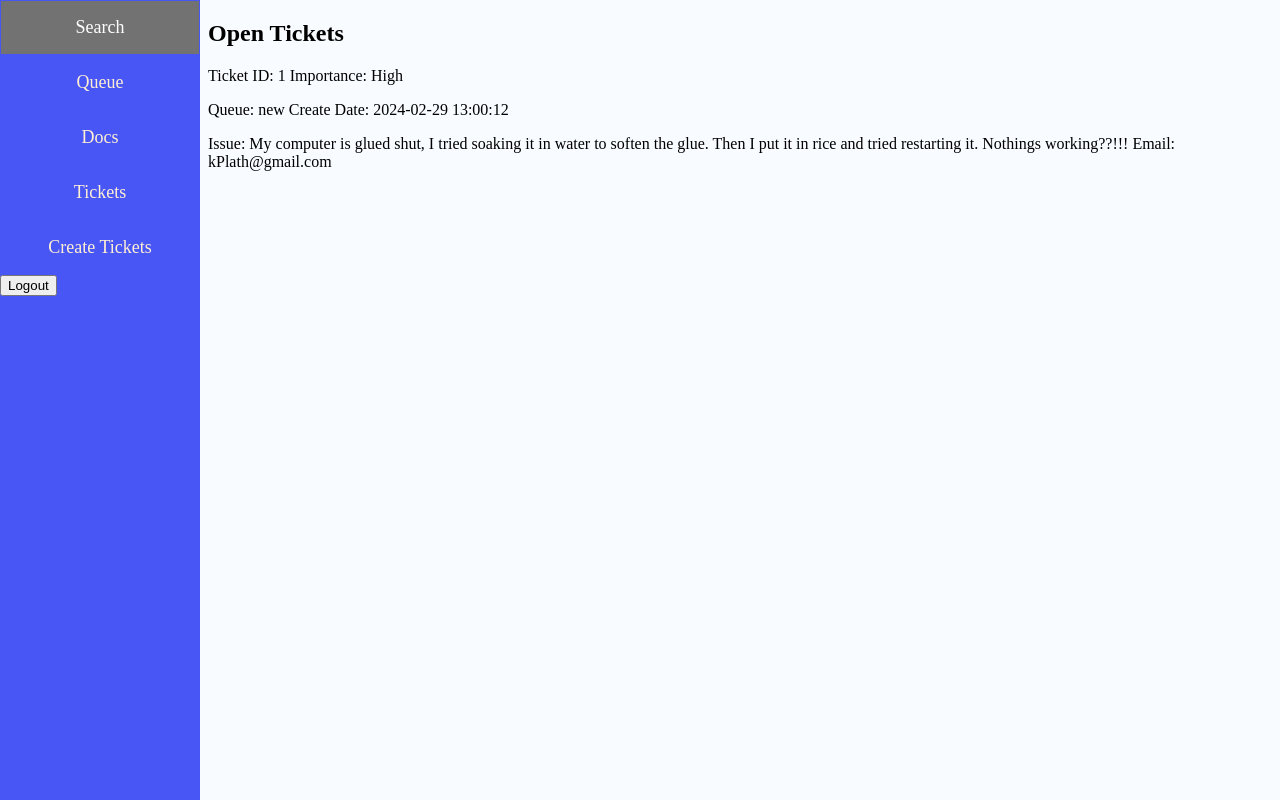
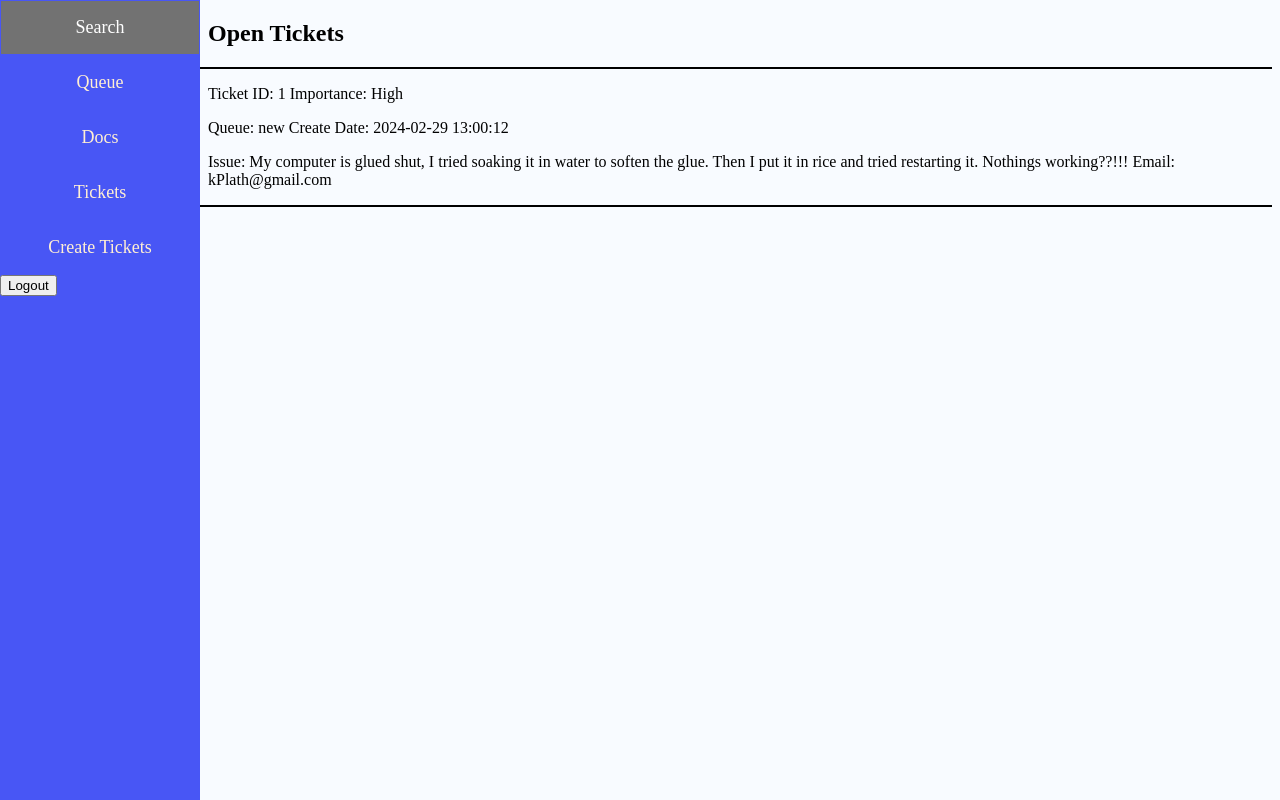
Before and after one commit to karis-plath/cosyCOSB, a PHP site: page /queue.php in a window 1280 px wide. Run offline with PHP 8.4, Linux system fonts and the light colour scheme; a user stored in the database is signed in; data comes from the database, SQL or seed files in the repository.

Commit message:
queue
touched up the style a bit

```diff
--- a/style.css
+++ b/style.css
@@ -191,3 +191,10 @@ html {
   text-align: center;
 
 }
+
+/* queue */
+.ticketinfo{
+  color: black;
+  border-bottom: 2px solid;
+  border-color:black;
+}
```
